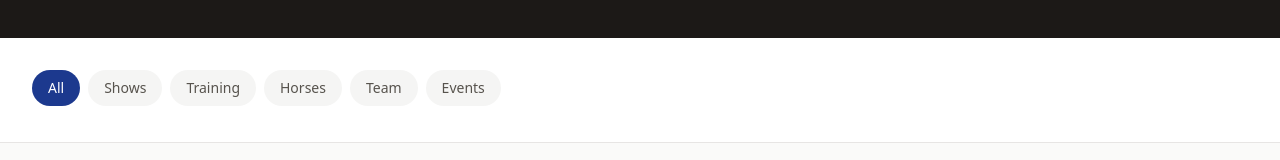
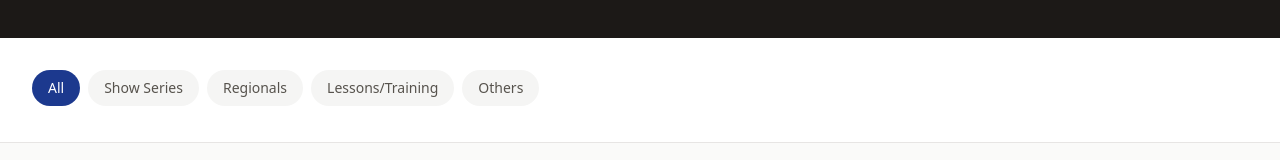
Before and after one commit to jasminea1401-ry/rpfsporthorses, a Next.js app: page /gallery in a window 1280 px wide. Shown: the part 310-470 px from the top of the page. Built offline with nearby package versions, Linux system fonts and the light colour scheme; no server answers.

Commit message:
Update gallery categories to Show Series, Regionals, Lessons/Training, Others

```diff
--- a/app/(site)/gallery/GalleryGrid.tsx
+++ b/app/(site)/gallery/GalleryGrid.tsx
@@ -2,7 +2,7 @@
 import { useState } from "react"
 import { cn } from "@/lib/utils"
 
-const categories = ["All", "Shows", "Training", "Horses", "Team", "Events"]
+const categories = ["All", "Show Series", "Regionals", "Lessons/Training", "Others"]
 
 export type GalleryItem = { src: string; category: string; caption: string }
 
--- a/sanity/schemas/galleryImage.ts
+++ b/sanity/schemas/galleryImage.ts
@@ -9,7 +9,7 @@ export const galleryImageSchema = defineType({
     defineField({ name: "image", title: "Image", type: "image", options: { hotspot: true } }),
     defineField({ name: "alt", title: "Alt Text", type: "string" }),
     defineField({ name: "caption", title: "Caption", type: "string" }),
-    defineField({ name: "category", title: "Category", type: "string", options: { list: ["Shows", "Training", "Horses", "Team", "Events"] } }),
+    defineField({ name: "category", title: "Category", type: "string", options: { list: ["Show Series", "Regionals", "Lessons/Training", "Others"] } }),
     defineField({ name: "order", title: "Display Order", type: "number" }),
   ],
 })
```
